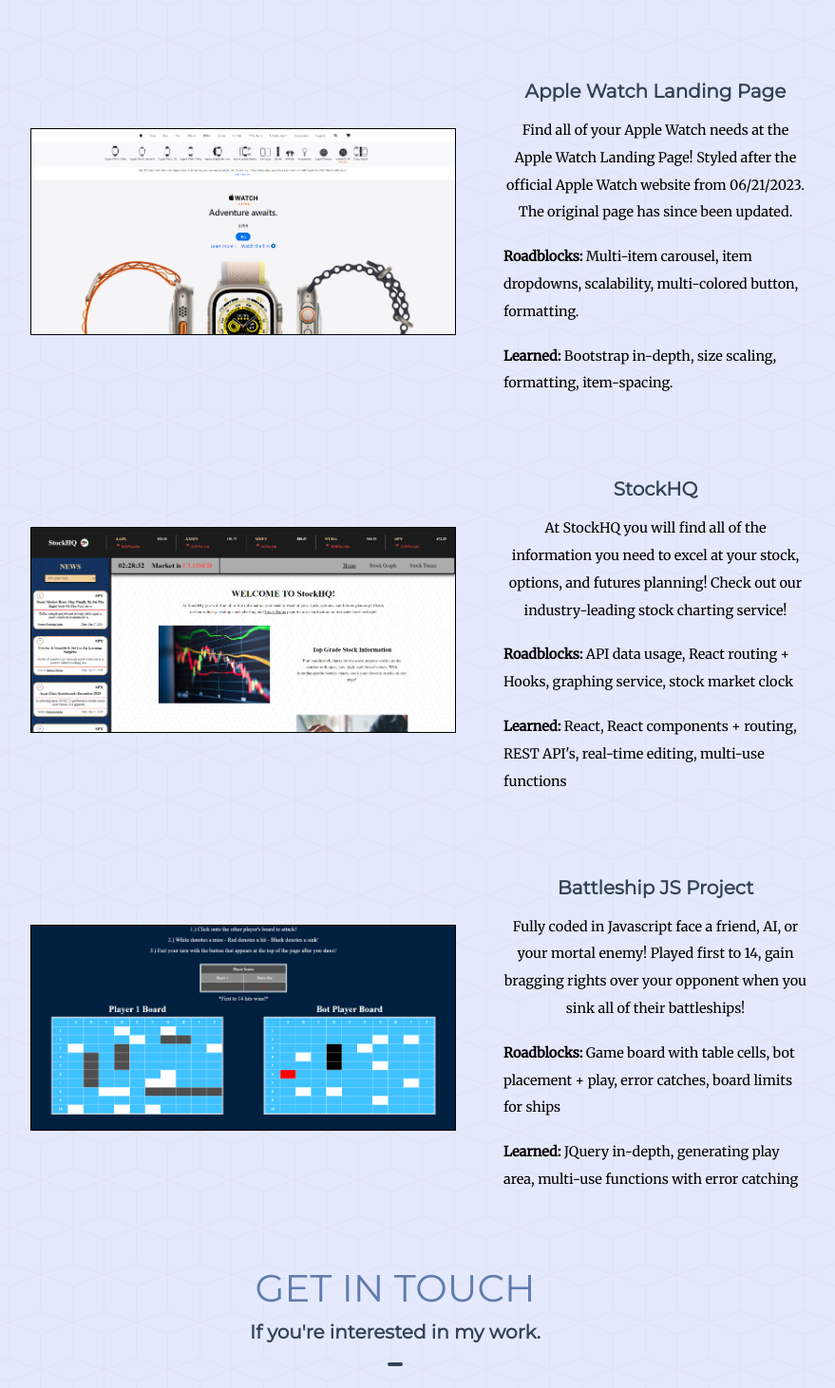
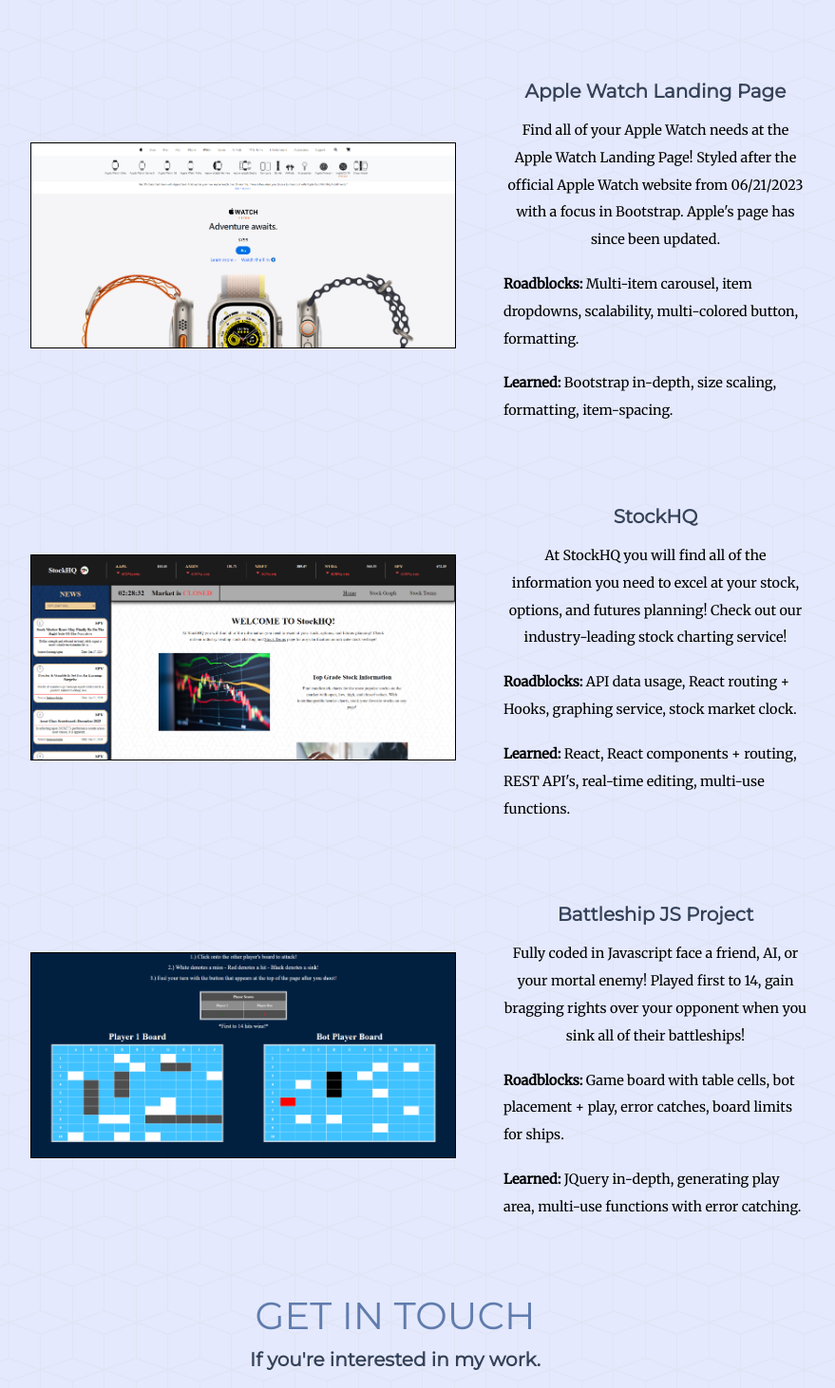
Before and after one commit to bschall20/Portfolio-Website, a React (Create React App) app: page / in a window 1280 px wide. Shown: the part 1820-3282 px from the top of the page at 95% size, without its empty margins (224-1103 px from the left). Built offline with nearby package versions, Linux system fonts and the light colour scheme; a web font is replaced by a local one.

Commit message:
Fixed minor grammar issues

```diff
--- a/src/components/Home.jsx
+++ b/src/components/Home.jsx
@@ -146,7 +146,7 @@
         <p className="infoP">
           Looking to hire me, talk about best coding practices, or provide feedback on my website? Reach out to me below!
           I'd love to form or join a community to improve ourselves!</p>
-        <a className="btn" href="mailto:schallb@bgsu.edu">CONTACT ME</a>
+        <a className="btn" href="mailto:bschall2016@gmail.com">CONTACT ME</a>
       </section>
 
     </div>
--- a/src/projects.js
+++ b/src/projects.js
@@ -19,7 +19,7 @@
         alt: "Apple Watch Website Preview",
         link: "https://bschall20.github.io/Apple-Watch-Landing-Page/",
         title: "Apple Watch Landing Page",
-        description: "Find all of your Apple Watch needs at the Apple Watch Landing Page! Styled after the official Apple Watch website from 06/21/2023. The original page has since been updated.",
+        description: "Find all of your Apple Watch needs at the Apple Watch Landing Page! Styled after the official Apple Watch website from 06/21/2023 with a focus in Bootstrap. Apple's page has since been updated.",
         roadblocks: "Multi-item carousel, item dropdowns, scalability, multi-colored button, formatting.",
         learned: "Bootstrap in-depth, size scaling, formatting, item-spacing."
     },
@@ -30,8 +30,8 @@
         link: "https://stockhq-2f8e2.web.app/",
         title: "StockHQ",
         description: "At StockHQ you will find all of the information you need to excel at your stock, options, and futures planning! Check out our industry-leading stock charting service!",
-        roadblocks: "API data usage, React routing + Hooks, graphing service, stock market clock",
-        learned: "React, React components + routing, REST API's, real-time editing, multi-use functions"
+        roadblocks: "API data usage, React routing + Hooks, graphing service, stock market clock.",
+        learned: "React, React components + routing, REST API's, real-time editing, multi-use functions."
     },
     {
         id: 3,
@@ -40,8 +40,8 @@
         link: "https://bschall20.github.io/JS-Battleship/",
         title: "Battleship JS Project",
         description: "Fully coded in Javascript face a friend, AI, or your mortal enemy! Played first to 14, gain bragging rights over your opponent when you sink all of their battleships!",
-        roadblocks: "Game board with table cells, bot placement + play, error catches, board limits for ships",
-        learned: "JQuery in-depth, generating play area, multi-use functions with error catching"
+        roadblocks: "Game board with table cells, bot placement + play, error catches, board limits for ships.",
+        learned: "JQuery in-depth, generating play area, multi-use functions with error catching."
     }
 
     // {
```
